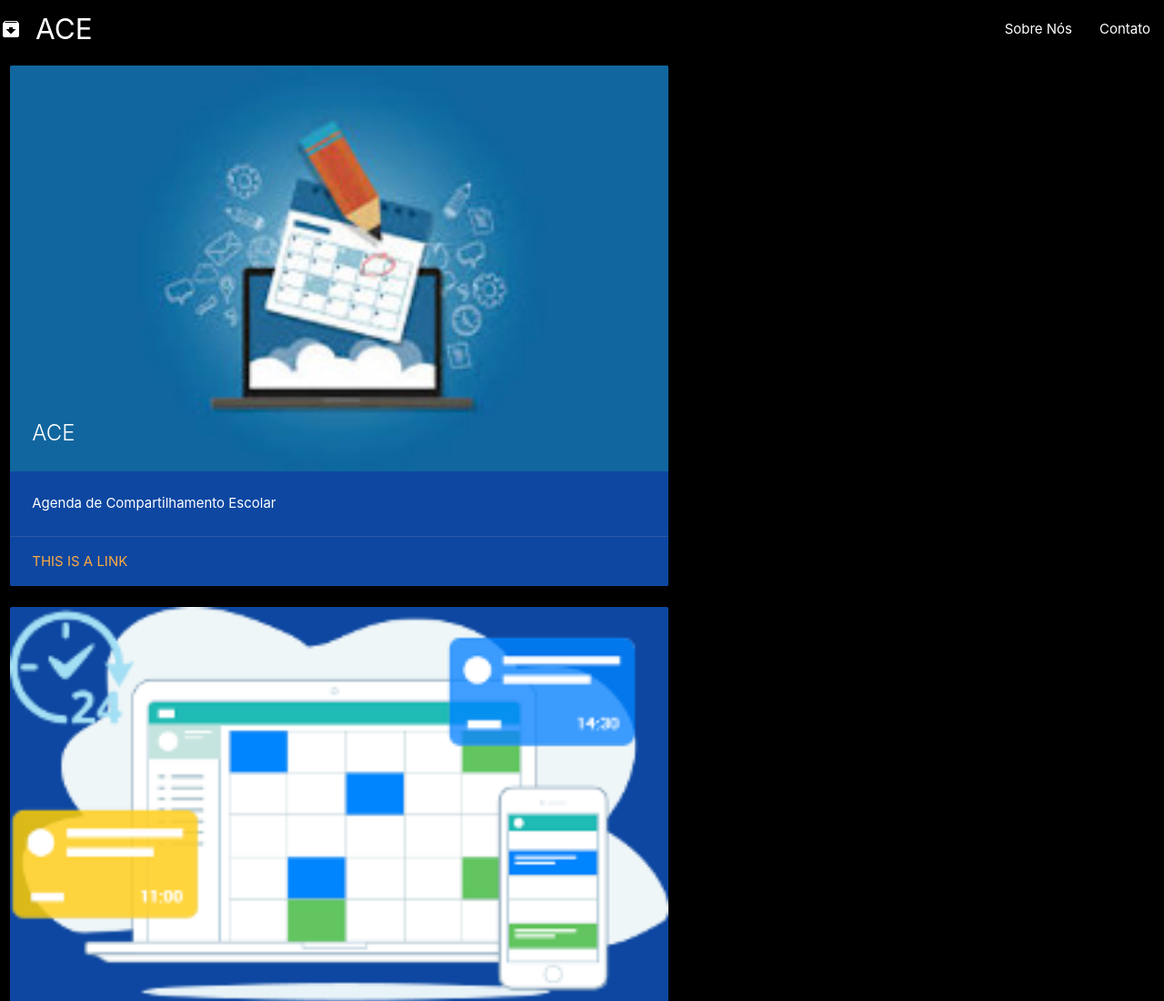
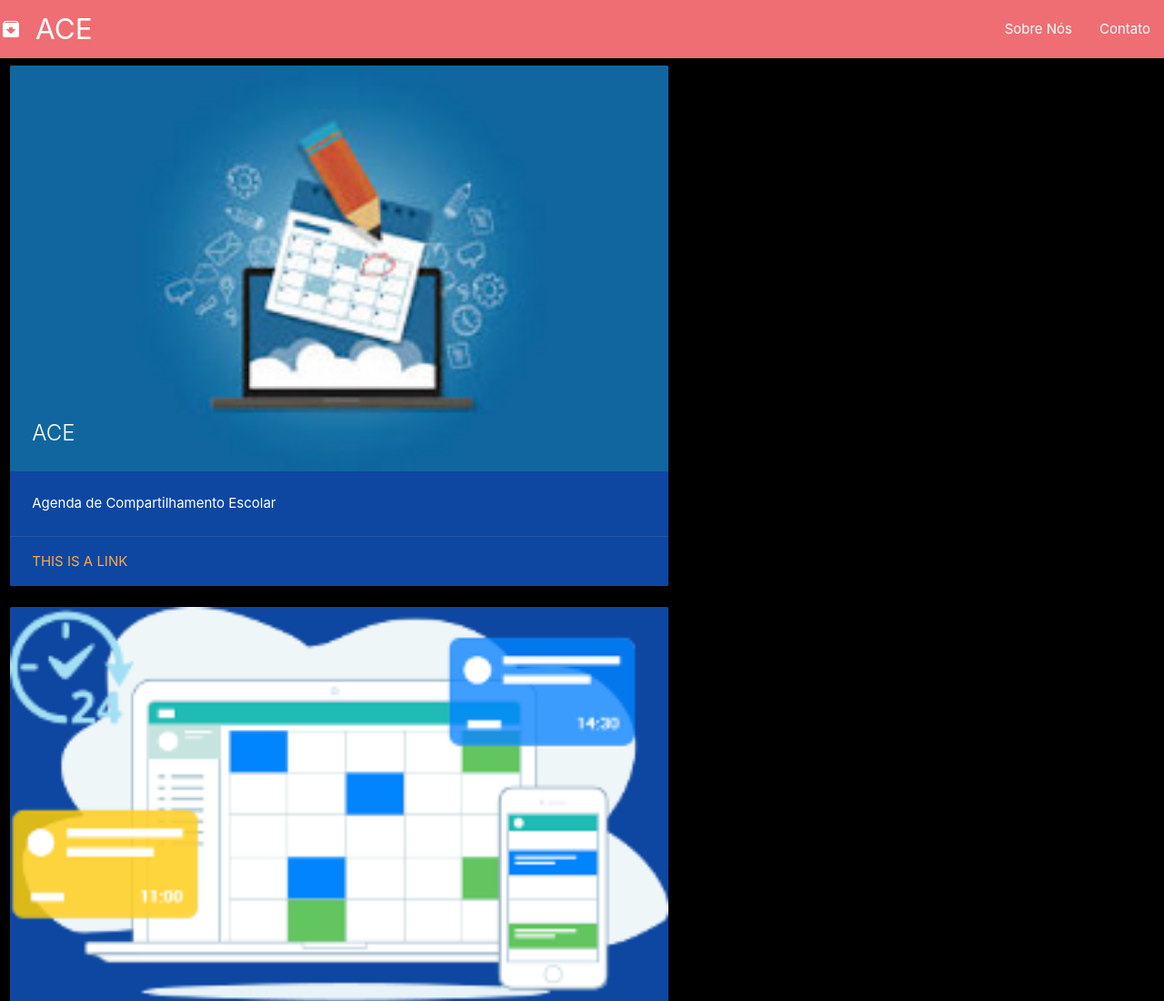
Before and after one commit to lucas-gomess/lucas-gomess.github.io, a plain HTML site: page index.html in a window 1280 px wide. Shown: the top 1100 px of the page at 91% size. Drawn offline with Linux system fonts and the light colour scheme.

Commit message:
Update index.html

```diff
--- a/index.html
+++ b/index.html
@@ -20,7 +20,7 @@ background-color: #000000
 
     <body>
 
-<nav class=" black">
+<nav>
     <div class="nav-wrapper">
       <a href="#!" class="brand-logo">ACE<i class="material-icons">archive</i></a>
       <a href="#" data-target="mobile-demo" class="sidenav-trigger"><i class="material-icons">menu</i></a>
```
